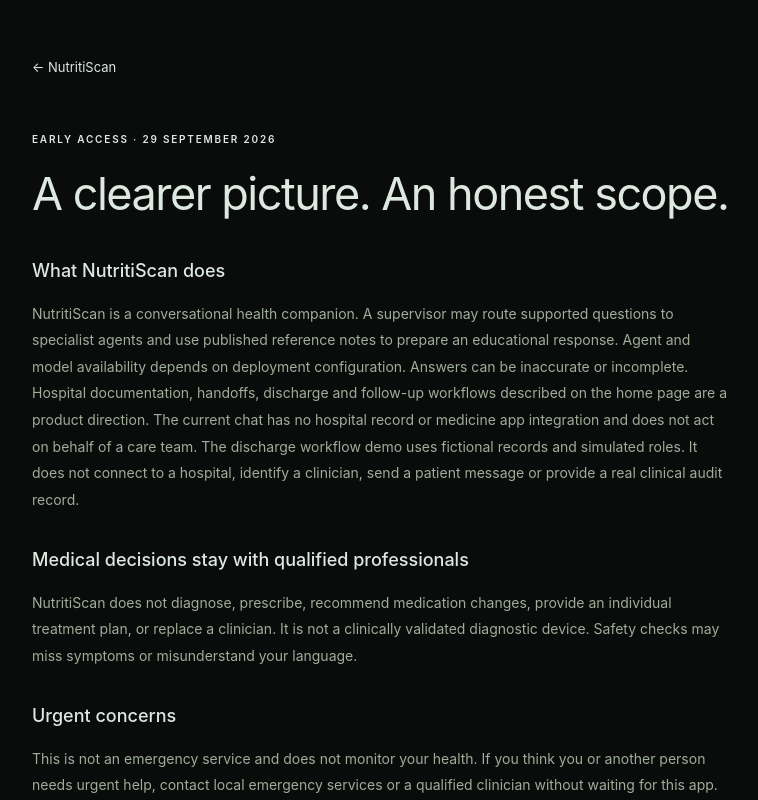
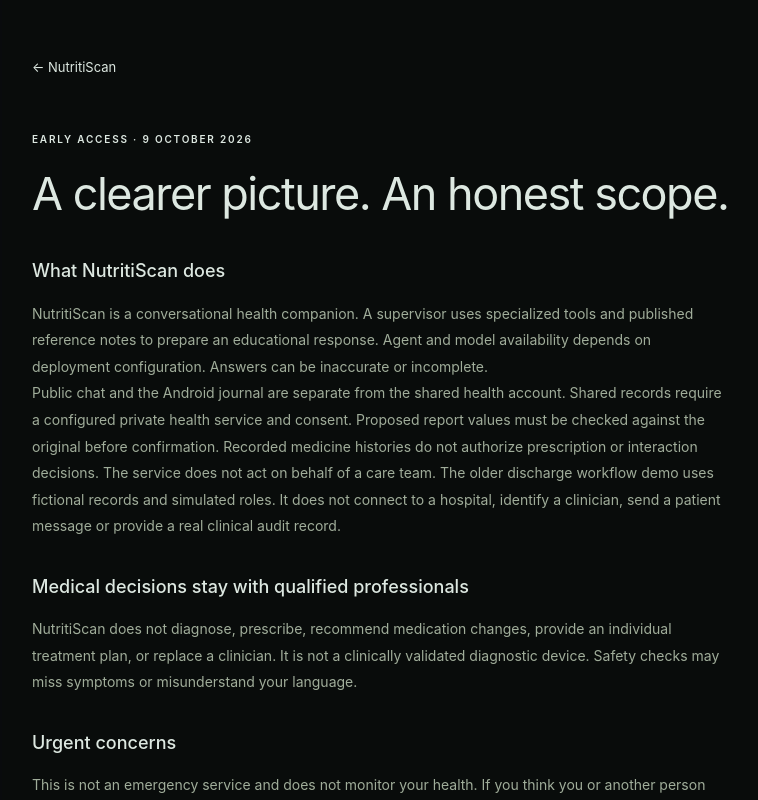
Before and after one commit to Adarsh-9182/nutritiscan-ai, a Next.js app: page /terms in a window 1280 px wide. Shown: the top 800 px of the page, without its empty margins (258-1016 px from the left). Built offline with nearby package versions, Linux system fonts and the light colour scheme; no server answers.

Commit message:
Align share card and product terms with personal health workspace

```diff
--- a/app/opengraph-image.tsx
+++ b/app/opengraph-image.tsx
@@ -9,7 +9,7 @@
  * than committed as a PNG so the wording tracks the page instead of going stale
  * in a binary nobody opens.
  */
-export const alt = "NutritiScan — the agentic layer for hospital workflows";
+export const alt = "NutritiScan — your personal health companion";
 export const size = { width: 1200, height: 630 };
 export const contentType = "image/png";
 
@@ -51,17 +51,17 @@
 
         <div style={{ display: "flex", flexDirection: "column" }}>
           <div style={{ fontSize: 68, lineHeight: 1.1, letterSpacing: -2.5, fontWeight: 600 }}>
-            Hospital workflows,
+            Your health,
           </div>
           <div style={{ fontSize: 68, lineHeight: 1.1, letterSpacing: -2.5, color: "#9be9c4" }}>
-            connected by supervised agents.
+            a clearer picture.
           </div>
         </div>
 
         <div style={{ display: "flex", gap: 36, fontSize: 24, color: "#93a79a" }}>
-          <div style={{ display: "flex" }}>Documentation</div>
-          <div style={{ display: "flex" }}>Handoffs</div>
-          <div style={{ display: "flex" }}>Follow-up</div>
+          <div style={{ display: "flex" }}>Questions</div>
+          <div style={{ display: "flex" }}>Confirmed records</div>
+          <div style={{ display: "flex" }}>Doctor summaries</div>
         </div>
       </div>
     ),
--- a/app/terms/page.tsx
+++ b/app/terms/page.tsx
@@ -10,22 +10,24 @@
   return (
     <main className="ns-policy">
       <Link href="/">← NutritiScan</Link>
-      <span className="ns-eyebrow">EARLY ACCESS · 29 SEPTEMBER 2026</span>
+      <span className="ns-eyebrow">EARLY ACCESS · 9 OCTOBER 2026</span>
       <h1>A clearer picture. An honest scope.</h1>
 
       <h2>What NutritiScan does</h2>
       <p>
-        NutritiScan is a conversational health companion. A supervisor may
-        route supported questions to specialist agents and use published
+        NutritiScan is a conversational health companion. A supervisor uses
+        specialized tools and published
         reference notes to prepare an educational response. Agent and model
         availability depends on deployment configuration. Answers can be
         inaccurate or incomplete.
       </p>
       <p>
-        Hospital documentation, handoffs, discharge and follow-up workflows
-        described on the home page are a product direction. The current chat
-        has no hospital record or medicine app integration and does not act on
-        behalf of a care team. The discharge workflow demo uses fictional
+        Public chat and the Android journal are separate from the shared
+        health account. Shared records require a configured private health
+        service and consent. Proposed report values must be checked against
+        the original before confirmation. Recorded medicine histories do not
+        authorize prescription or interaction decisions. The service does not
+        act on behalf of a care team. The older discharge workflow demo uses fictional
         records and simulated roles. It does not connect to a hospital,
         identify a clinician, send a patient message or provide a real clinical
         audit record.
```
